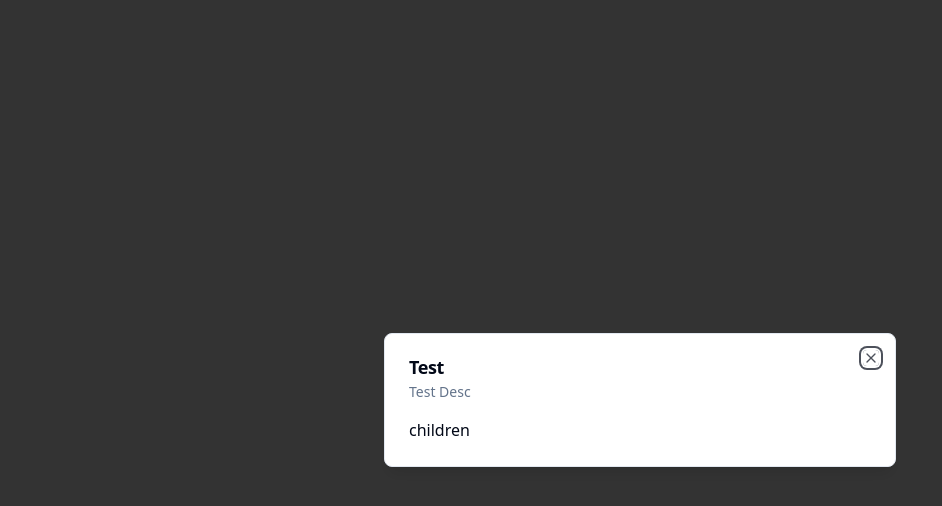
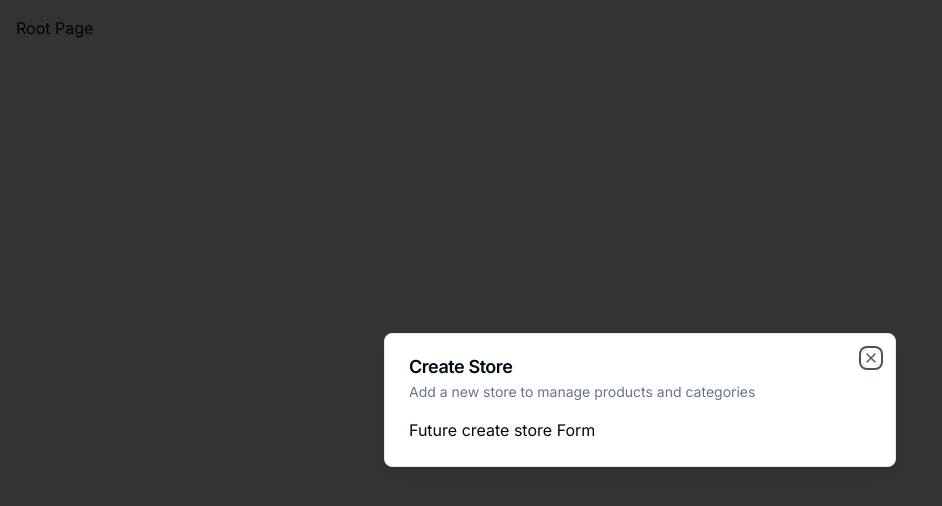
Before and after one commit to MorsiYoucef/E-commerce, a Next.js app in the folder ecommerce-admin/: page / in a window 1280 px wide. Shown: the top 506 px of the page, without its empty margins (0-942 px from the left). Built offline with nearby package versions, Linux system fonts and the light colour scheme.

Commit message:
new commit

```diff
--- a/ecommerce-admin/app/(root)/page.tsx
+++ b/ecommerce-admin/app/(root)/page.tsx
@@ -1,17 +1,20 @@
 'use client'
 
 import { UserButton } from '@clerk/nextjs'
-// import { UserButton } from '@clerk/nextjs'
+import { Modal } from '@/components/ui/modal'
 import '../globals.css'
-import { Modal } from '@/components/ui/modal'
-import { Button } from '@/components/ui/button'
+import { useStoreModal } from '@/hooks/use-store-modal'
+import { useEffect } from 'react'
+
 export default function SetupPage() {
-  return (
-    <div className="p-4 flex flex-col gap-2">
-      <UserButton afterSignOutUrl="/" />
-      <Modal title="Test" description=" Test Desc" isOpen onClose={() => {}}>
-        children
-      </Modal>
-    </div>
-  )
+  const onOpen = useStoreModal((state) => state.onOpen)
+  const isOpen = useStoreModal((state) => state.isOpen)
+
+  useEffect(() => {
+    if (!isOpen) {
+      onOpen()
+    }
+  }, [isOpen, onOpen])
+
+  return <div className="p-4 flex flex-col gap-2">Root Page</div>
 }
--- a/ecommerce-admin/app/layout.tsx
+++ b/ecommerce-admin/app/layout.tsx
@@ -1,12 +1,7 @@
 import type { Metadata } from 'next'
 import { Inter } from 'next/font/google'
-import {
-  ClerkProvider,
-  SignInButton,
-  SignedIn,
-  SignedOut,
-  UserButton,
-} from '@clerk/nextjs'
+import { ClerkProvider } from '@clerk/nextjs'
+import { ModalProvider } from '@/providers/modal-provider'
 import './globals.css'
 
 const inter = Inter({ subsets: ['latin'] })
@@ -24,7 +19,10 @@
   return (
     <ClerkProvider>
       <html lang="en">
-        <body>{children}</body>
+        <body className={inter.className}>
+          <ModalProvider />
+          {children}
+        </body>
       </html>
     </ClerkProvider>
   )
--- a/ecommerce-admin/components/modals/store-modal.tsx
+++ b/ecommerce-admin/components/modals/store-modal.tsx
@@ -3,7 +3,7 @@
 import { Modal } from '@/components/ui/modal'
 import { useStoreModal } from '@/hooks/use-store-modal'
 
-export const storeModal = () => {
+export const StoreModal = () => {
   const storeModal = useStoreModal()
   return (
     <Modal
--- /dev/null
+++ b/ecommerce-admin/providers/modal-provider.tsx
@@ -0,0 +1,19 @@
+'use client'
+
+import { useEffect, useState } from 'react'
+import { StoreModal } from '@/components/modals/store-modal'
+
+export const ModalProvider = () => {
+  const [isMounted, setIsMounted] = useState(false)
+  useEffect(() => {
+    setIsMounted(true)
+  }, [])
+  if (!isMounted) {
+    return null
+  }
+  return (
+    <div>
+      <StoreModal />
+    </div>
+  )
+}
```
